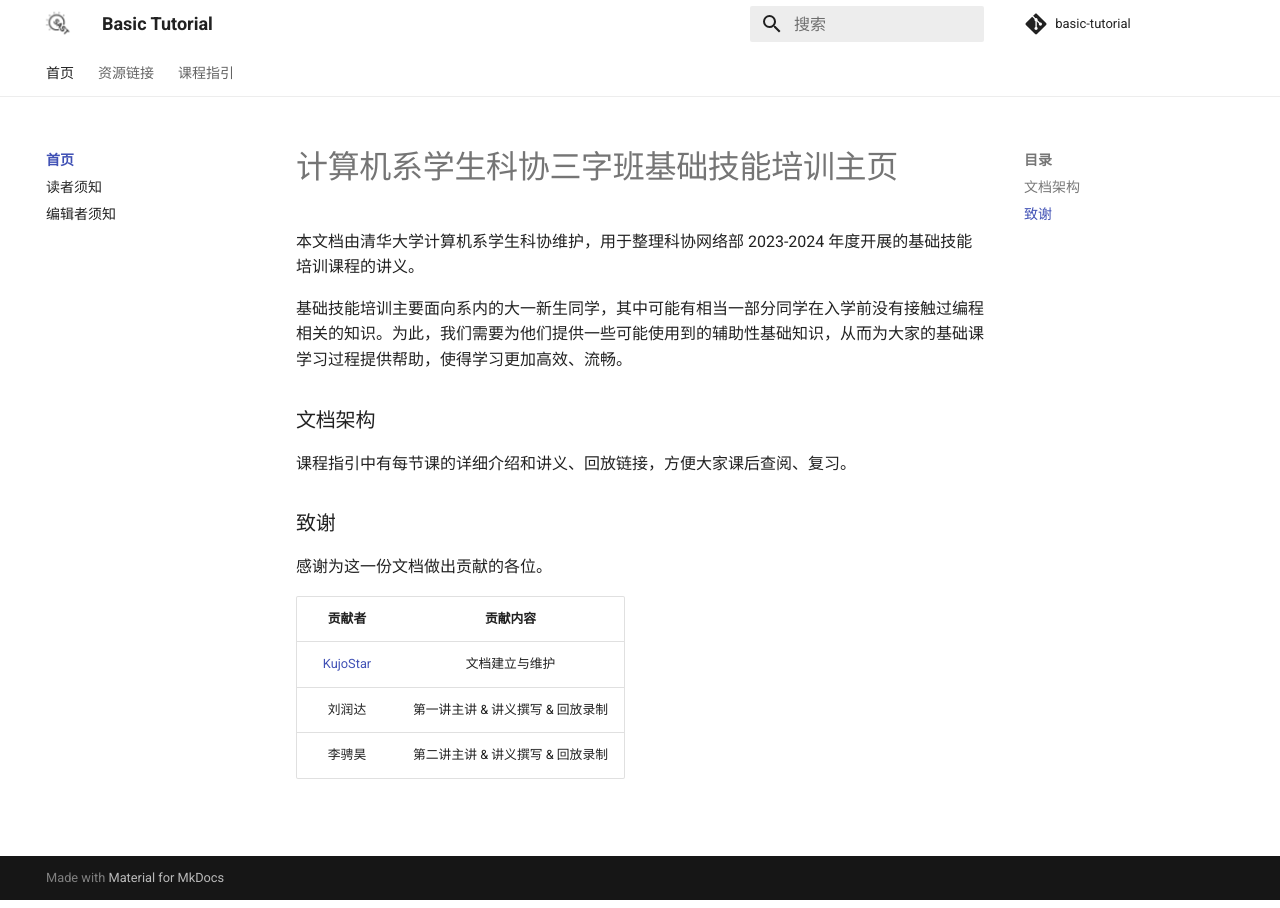
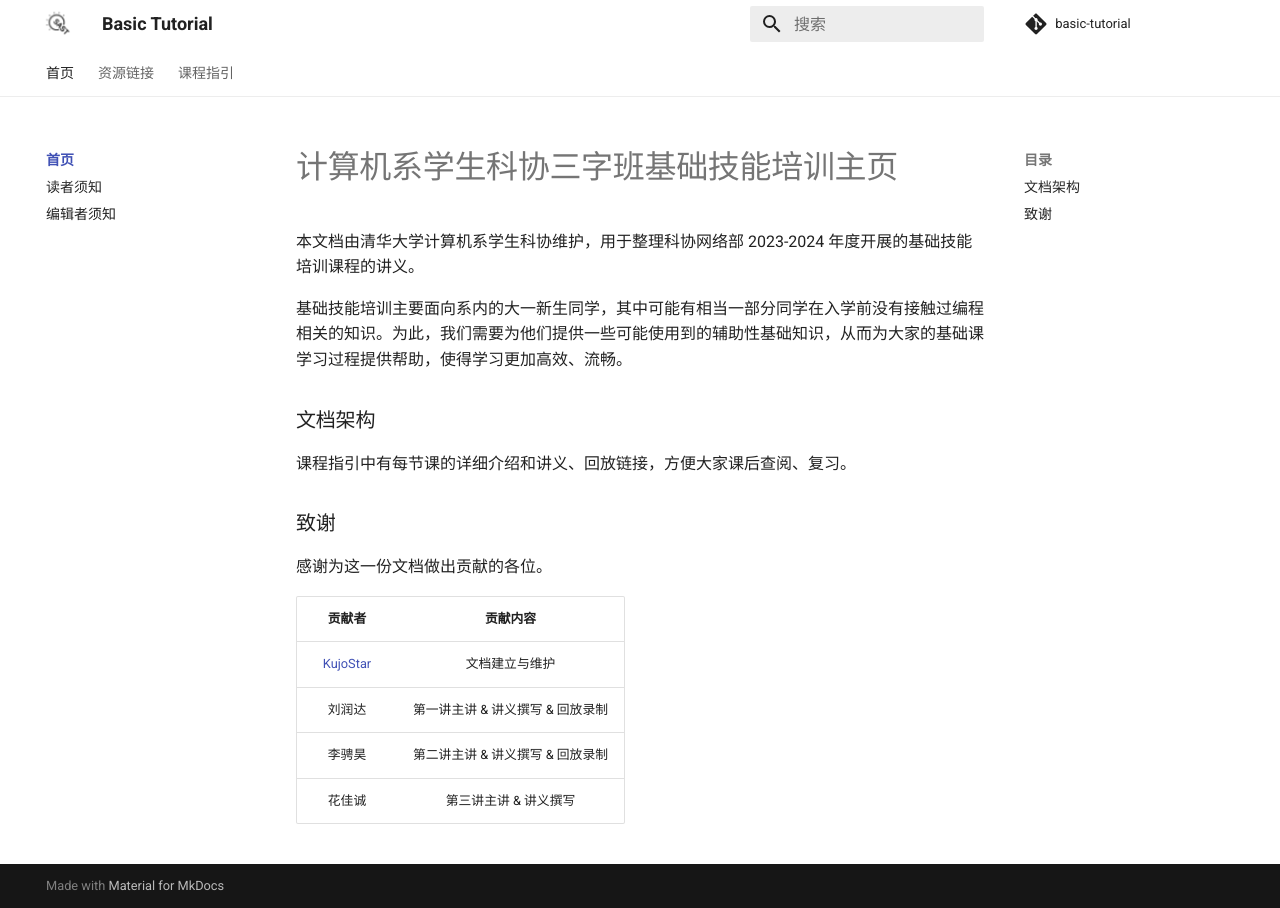
Before and after one commit to ChenMohan1010/basic-tutorial, an MkDocs documentation site: the page built from docs/index.md, in a window 1280 px wide. Built offline with MkDocs 1.6.1 and Material for MkDocs 9.7.7, drawn with Linux system fonts in a browser that asks for light colours; comment, search, counter and statistics services are not loaded.

Commit message:
add lecturer info

```diff
--- a/docs/index.md
+++ b/docs/index.md
@@ -16,3 +16,4 @@
 |[KujoStar](https://github.com/KujoStar)|文档建立与维护|
 |刘润达|第一讲主讲 & 讲义撰写 & 回放录制|
 |李骋昊|第二讲主讲 & 讲义撰写 & 回放录制|
+|花佳诚|第三讲主讲 & 讲义撰写|
```
